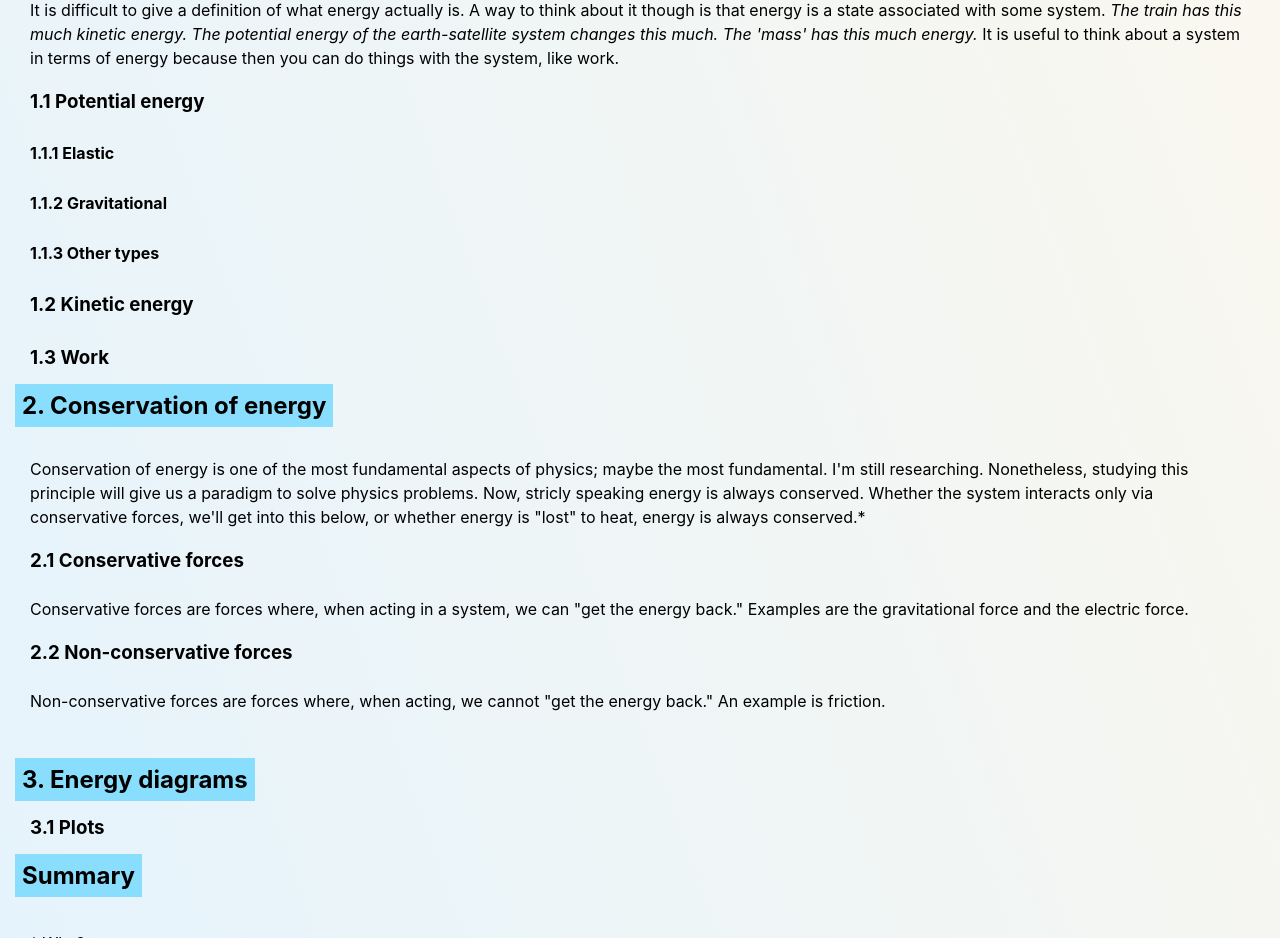
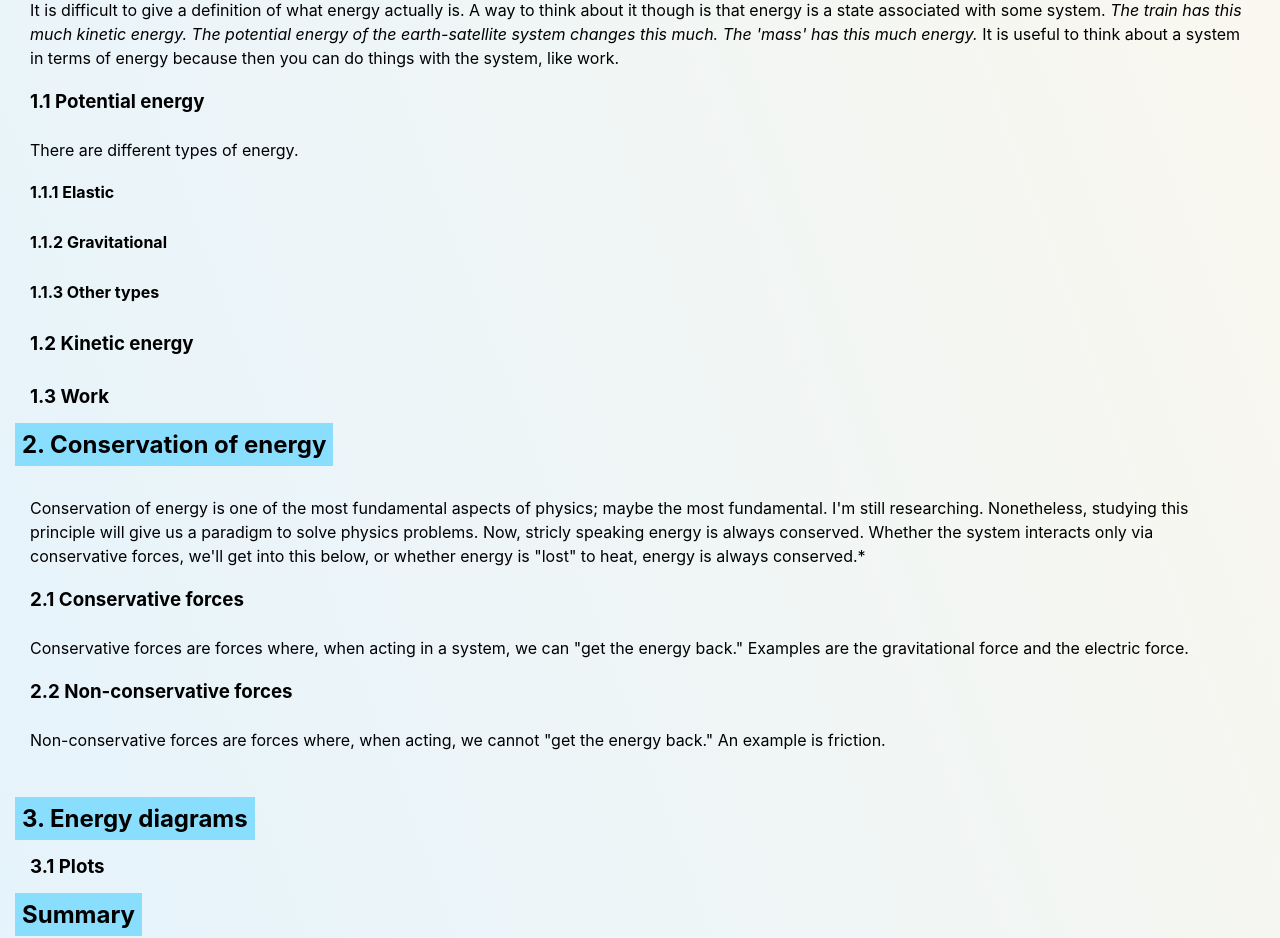
Before and after one commit to JRFink/jrfphyspagesnew, a Next.js app: page /education/gp1/pu in a window 1280 px wide. Shown: the part 1160-2098 px from the top of the page. Built offline with nearby package versions, Linux system fonts and the light colour scheme.

Commit message:
Update index.tsx

```diff
--- a/pages/education/gp1/pu/index.tsx
+++ b/pages/education/gp1/pu/index.tsx
@@ -29,6 +29,7 @@ const PU = () => {
                 <h3>
                     1.1 Potential energy
                 </h3>
+<p>There are different types of energy. </p>
                     <h4>
                         1.1.1 Elastic
                     </h4>
```
